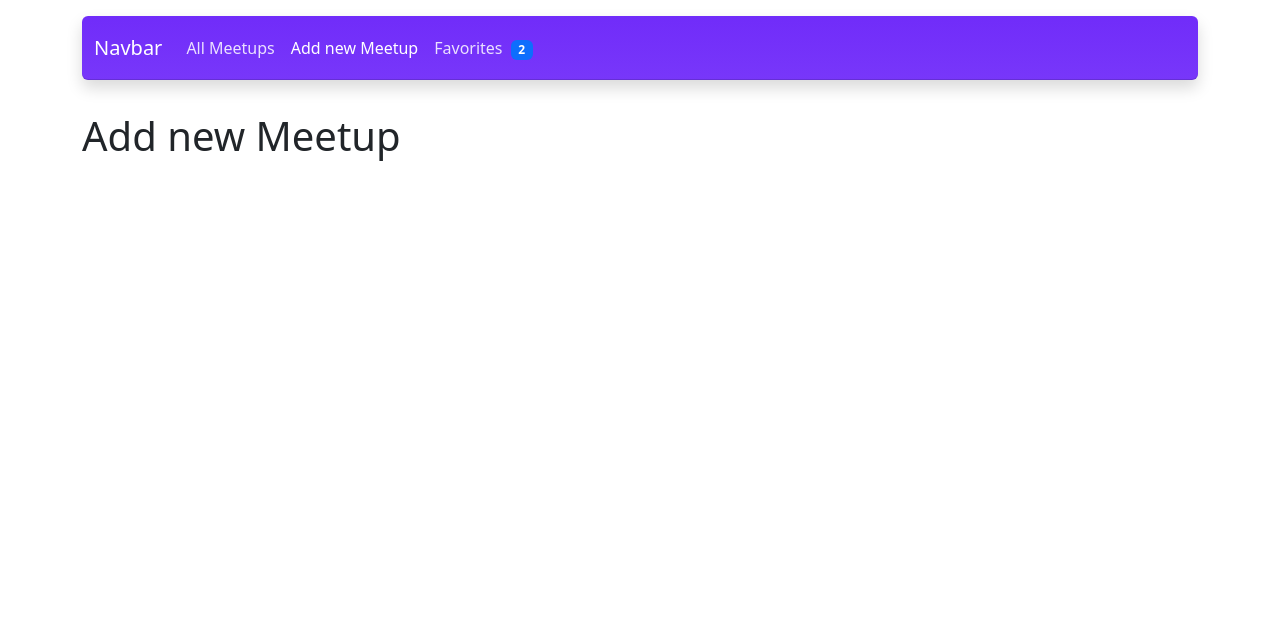
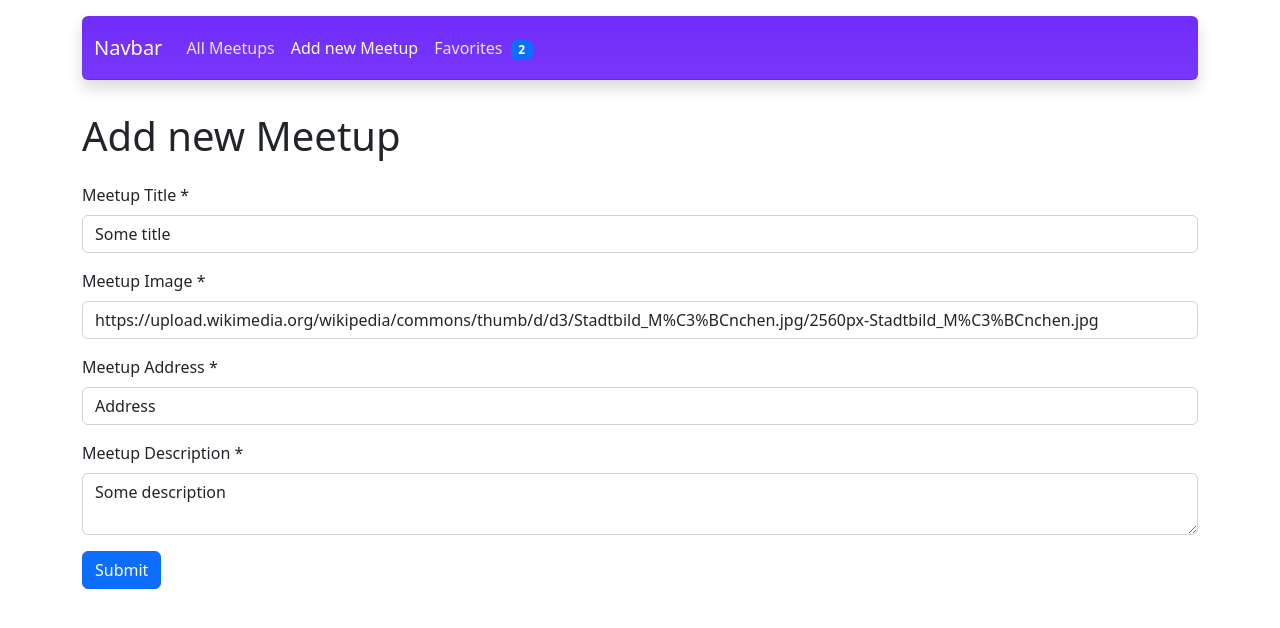
Before and after one commit to mbibko/react-starter-site, a React (Create React App) app: page /new-meetup in a window 1280 px wide. Shown: the top 628 px of the page. Built offline with nearby package versions, Linux system fonts and the light colour scheme.

Commit message:
added: New meetup form

```diff
--- a/package.json
+++ b/package.json
@@ -3,12 +3,15 @@
   "version": "0.1.0",
   "private": true,
   "dependencies": {
+    "@hookform/error-message": "^2.0.0",
     "@testing-library/jest-dom": "^5.16.4",
     "@testing-library/react": "^13.3.0",
     "@testing-library/user-event": "^13.5.0",
     "bootstrap": "^5.2.0-beta1",
+    "classnames": "^2.3.1",
     "react": "^18.2.0",
     "react-dom": "^18.2.0",
+    "react-hook-form": "^7.33.1",
     "react-router-dom": "^6.3.0",
     "react-scripts": "5.0.1",
     "sass": "^1.53.0",
--- /dev/null
+++ b/src/components/forms/ErrorMessageCustom.js
@@ -0,0 +1,9 @@
+import { ErrorMessage } from "@hookform/error-message";
+
+export const ErrorMessageCustom = ({ errors, name }) => (
+  <ErrorMessage
+    errors={errors}
+    name={name}
+    render={({ message }) => <span className="text-danger">{message}</span>}
+  />
+);
--- /dev/null
+++ b/src/components/forms/TextControl.js
@@ -0,0 +1,37 @@
+import { useFormContext } from "react-hook-form";
+import classNames from "classnames";
+import { ErrorMessageCustom } from "./ErrorMessageCustom";
+import { labelHelper } from "./labelHelper";
+
+export function TextControl({
+  name,
+  type,
+  registerOptions,
+  registerOptions: { required },
+  labelText,
+  attributes = {},
+  showErrorMessage = true,
+}) {
+  const {
+    register,
+    formState: { errors },
+  } = useFormContext();
+
+  return (
+    <>
+      {labelHelper({ name, labelText, required })}
+      <div className={classNames("position-relative")}>
+        <input
+          {...register(name, registerOptions)}
+          {...attributes}
+          id={name}
+          type={type}
+          className={classNames("form-control", attributes.className, {
+            "is-invalid": errors[name],
+          })}
+        />
+      </div>
+      {showErrorMessage && <ErrorMessageCustom errors={errors} name={name} />}
+    </>
+  );
+}
--- /dev/null
+++ b/src/components/forms/TextareaControl.js
@@ -0,0 +1,32 @@
+import { useFormContext } from "react-hook-form";
+import { ErrorMessageCustom } from "./ErrorMessageCustom";
+import { labelHelper } from "./labelHelper";
+import classNames from "classnames";
+
+export function TextareaControl({
+  name,
+  registerOptions,
+  registerOptions: { required = false },
+  labelText,
+  attributes = {},
+}) {
+  const {
+    register,
+    formState: { errors },
+  } = useFormContext();
+
+  return (
+    <>
+      {labelHelper({ name, labelText, required })}
+      <textarea
+        {...register(name, registerOptions)}
+        id={name}
+        {...attributes}
+        className={classNames("form-control", attributes.className, {
+          "is-invalid": errors[name],
+        })}
+      />
+      <ErrorMessageCustom errors={errors} name={name} />
+    </>
+  );
+}
--- /dev/null
+++ b/src/components/forms/labelHelper.js
@@ -0,0 +1,10 @@
+export function labelHelper({ name, labelText, required }) {
+  return (
+    labelText && (
+      <label htmlFor={name} className="form-label">
+        {labelText}{" "}
+        {required ? "*" : <span className="text-muted">Optional</span>}
+      </label>
+    )
+  );
+}
--- /dev/null
+++ b/src/components/meetups/NewMeetupForm.js
@@ -0,0 +1,83 @@
+import { FormProvider } from "react-hook-form";
+import { useCustomForm } from "../../hooks/useCustomForm";
+import { TextControl } from "../forms/TextControl";
+import { TextareaControl } from "../forms/TextareaControl";
+
+export function NewMeetupForm(props) {
+  const {
+    formId,
+    methods,
+    handleSubmit,
+    onError,
+    formState: { isSubmitting },
+  } = useCustomForm(props);
+
+  const onSubmit = (data) => {
+    console.log(data);
+    alert("Okay");
+  };
+
+  const registerOptions = {
+    title: { required: "Field is required" },
+    image: { required: "Field is required" },
+    address: { required: "Field is required" },
+    description: { required: "Field is required" },
+  };
+
+  return (
+    <FormProvider {...methods}>
+      <form id={formId} onSubmit={handleSubmit(onSubmit, onError)} noValidate>
+        <div className="mb-3">
+          <TextControl
+            type="text"
+            name="title"
+            labelText="Meetup Title"
+            registerOptions={registerOptions.title}
+          />
+        </div>
+        <div className="mb-3">
+          <TextControl
+            type="text"
+            name="image"
+            labelText="Meetup Image"
+            registerOptions={registerOptions.image}
+          />
+        </div>
+        <div className="mb-3">
+          <TextControl
+            type="url"
+            name="address"
+            labelText="Meetup Address"
+            registerOptions={registerOptions.address}
+          />
+        </div>
+        <div className="mb-3">
+          <TextareaControl
+            name="description"
+            labelText="Meetup Description"
+            registerOptions={registerOptions.description}
+          />
+        </div>
+
+        <button
+          type="submit"
+          className="btn btn-primary"
+          disabled={isSubmitting}
+        >
+          {isSubmitting ? (
+            <>
+              <span
+                className="spinner-border spinner-border-sm me-2"
+                role="status"
+                aria-hidden="true"
+              />
+              Submitting
+            </>
+          ) : (
+            <>Submit</>
+          )}
+        </button>
+      </form>
+    </FormProvider>
+  );
+}
--- /dev/null
+++ b/src/helpers.js
@@ -0,0 +1,7 @@
+export function forEach(arr, callback) {
+  Array.prototype.forEach.call(arr, callback);
+}
+
+export const generateID = () => {
+  return Math.random().toString(36).substring(2, 9);
+};
--- /dev/null
+++ b/src/hooks/useCustomForm.js
@@ -0,0 +1,55 @@
+import { useForm } from "react-hook-form";
+import { useEffect, useRef } from "react";
+import { generateID } from "../helpers";
+
+export function useCustomForm({
+  id = "Form",
+  defaultValues = {},
+  validate = false,
+  onFormSuccess = () => {},
+  createForm = () => {},
+  updateForm = () => {},
+  removeForm = () => {},
+}) {
+  const methods = useForm({
+    defaultValues,
+    shouldFocusError: false,
+    mode: "onBlur",
+    shouldUnregister: true,
+  });
+  const { handleSubmit } = methods;
+  const formId = id + "_" + generateID(id);
+  const ref = useRef(null);
+  const onSubmit = (data) => {
+    try {
+      return onFormSuccess(data);
+    } catch (e) {
+      updateForm({ formId, data: { error: true } });
+    } finally {
+      updateForm({ formId, data: { error: false } });
+    }
+  };
+  const onError = () => {
+    updateForm({ formId, data: { error: true } });
+  };
+
+  useEffect(() => {
+    createForm({ formId });
+    return () => removeForm(formId);
+  }, []);
+
+  useEffect(() => {
+    if (validate) {
+      handleSubmit(onSubmit, onError)();
+    }
+  }, [validate]);
+
+  return {
+    formId,
+    ref,
+    methods,
+    onSubmit,
+    onError,
+    ...methods,
+  };
+}
--- a/src/pages/NewMeetup.js
+++ b/src/pages/NewMeetup.js
@@ -1,7 +1,19 @@
+import { NewMeetupForm } from "../components/meetups/NewMeetupForm";
+
 export function NewMeetup() {
   return (
     <div>
       <h1>Add new Meetup</h1>
+
+      <NewMeetupForm
+        defaultValues={{
+          title: "Some title",
+          description: "Some description",
+          address: "Address",
+          image:
+            "https://upload.wikimedia.org/wikipedia/commons/thumb/d/d3/Stadtbild_M%C3%BCnchen.jpg/2560px-Stadtbild_M%C3%BCnchen.jpg",
+        }}
+      />
     </div>
   );
 }
```
Also changed, not shown: 1 other file (tests, documents, lock files or other folders).
